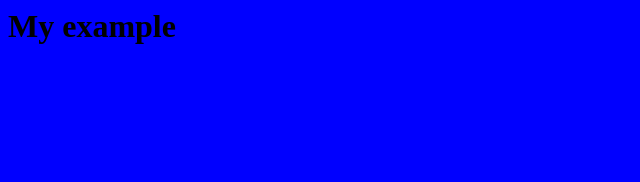
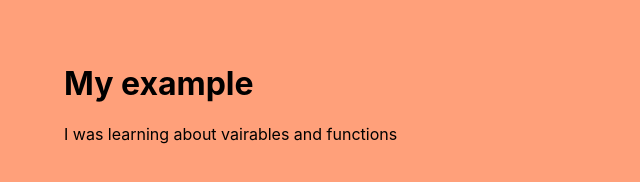
Before and after one commit to TheXKID/Example-Website, a plain HTML site: page index.html in a window 1280 px wide. Shown: the whole page, without its empty margins (0-640 px from the left). Drawn offline with Linux system fonts and the light colour scheme.

Commit message:
Added some text and changed some colors

```diff
--- a/index.html
+++ b/index.html
@@ -1,6 +1,13 @@
 <style>
     body {
         background-color: blue;
+        background-color: lightsalmon;
+
+        font-family: -apple-system, Helvetiva,
+            'Segoe UI', Roboto, Oxygen, Ubuntu, Cantarell,
+            'Open Sans', 'Helvetica Neue', sans-serif;
+
+        margin: 4em;
     }
 </style>
 
@@ -8,6 +15,12 @@
     <h1>
         My example
     </h1>
+
+
+    <p>
+        I was learning about vairables and functions
+    </p>
+
 </body>
 
 <script>
```
